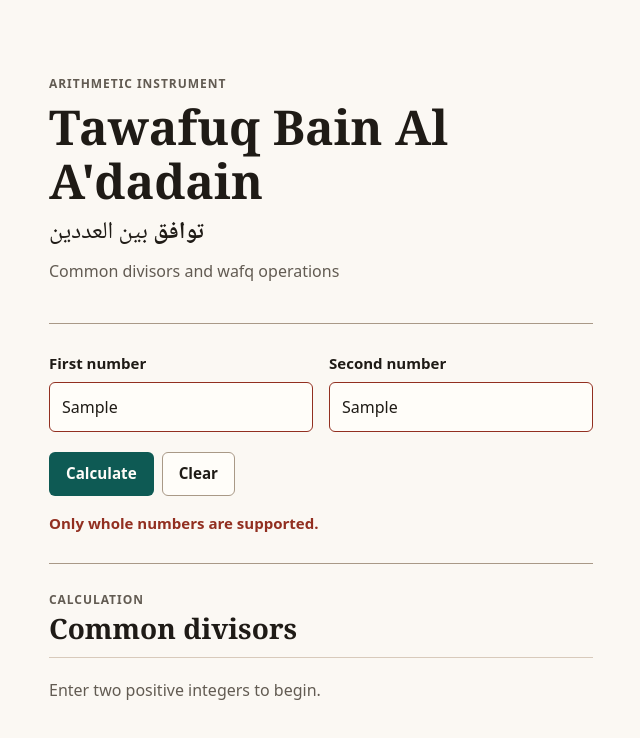
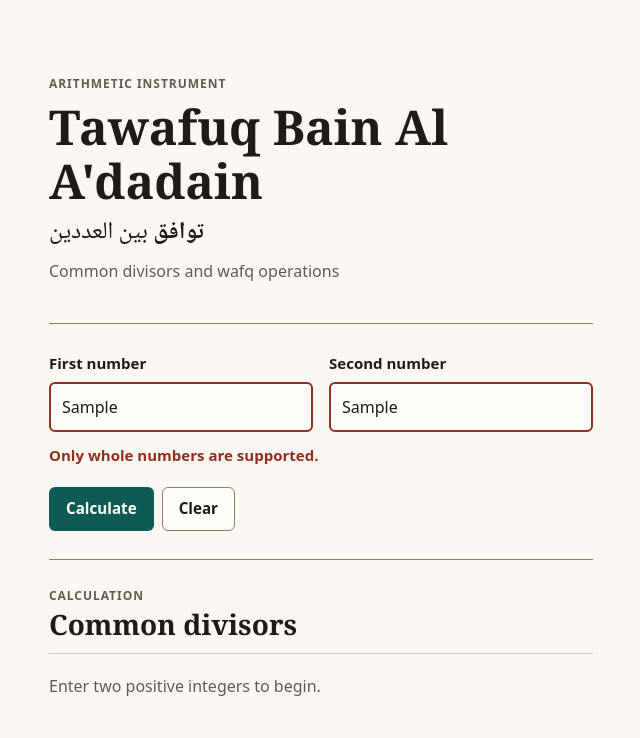
Before and after one commit to fuzail-ahmed/miraas, a React (Vite) app: page / in a window 1280 px wide. Both pictures are taken after typing "Sample", "Sample" into the empty fields and a click on the button "Calculate". Shown: the top 738 px of the page, without its empty margins (319-959 px from the left). Built offline with nearby package versions, Linux system fonts and the light colour scheme; a web font is replaced by a local one.

Commit message:
ui: border-strong 3:1, aligned equation pair via subgrid, error under inputs with 2px border, 44px update button

```diff
--- a/src/App.tsx
+++ b/src/App.tsx
@@ -140,6 +140,12 @@ export default function App() {
             </div>
           </div>
 
+          {errorMessage ? (
+            <p id="input-error" className="input-error" role="alert">
+              {errorMessage}
+            </p>
+          ) : null}
+
           <div className="controls">
             <button className="button button-primary" type="submit">
               Calculate
@@ -152,12 +158,6 @@ export default function App() {
               Clear
             </button>
           </div>
-
-          {errorMessage ? (
-            <p id="input-error" className="input-error" role="alert">
-              {errorMessage}
-            </p>
-          ) : null}
         </form>
 
         <section
--- a/src/index.css
+++ b/src/index.css
@@ -57,7 +57,7 @@
   --ink: #1f1b16;
   --text-secondary: #625b52;
   --border: #d8cabb;
-  --border-strong: #a99987;
+  --border-strong: #927f6a;
   --accent: #0e5a54;
   --accent-hover: #094a46;
   --accent-ink: #fffdf9;
@@ -233,7 +233,8 @@ button:focus-visible {
 }
 
 input[aria-invalid='true'] {
-  border-color: var(--error);
+  border: 2px solid var(--error);
+  padding: calc(var(--space-3) - 1px);
 }
 
 .controls {
@@ -277,7 +278,7 @@ input[aria-invalid='true'] {
 }
 
 .input-error {
-  margin: var(--space-4) 0 0;
+  margin: var(--space-3) 0 0;
   color: var(--error);
   font-size: 0.94rem;
   font-weight: 700;
@@ -322,8 +323,15 @@ h2 {
 }
 
 .divisor-result {
+  display: grid;
+  grid-template-columns: max-content var(--space-4) max-content var(--space-4) max-content;
+  justify-content: start;
   border-bottom: 1px solid var(--border);
   padding: var(--space-5) 0;
+}
+
+.divisor-result > h3 {
+  grid-column: 1 / -1;
 }
 
 .divisor-result:last-child {
@@ -352,12 +360,9 @@ h3 strong {
 
 .equation {
   display: grid;
-  grid-template-columns: max-content var(--space-4) max-content var(--space-4) minmax(
-      0,
-      max-content
-    );
+  grid-column: 1 / -1;
+  grid-template-columns: subgrid;
   align-items: baseline;
-  justify-content: start;
   margin: var(--space-1) 0 0;
   color: var(--ink);
   direction: ltr;
@@ -396,7 +401,7 @@ h3 strong {
 }
 
 .button-update {
-  min-height: 36px;
+  min-height: 44px;
   border-color: var(--border-strong);
   background: var(--surface-strong);
   color: var(--ink);
```
